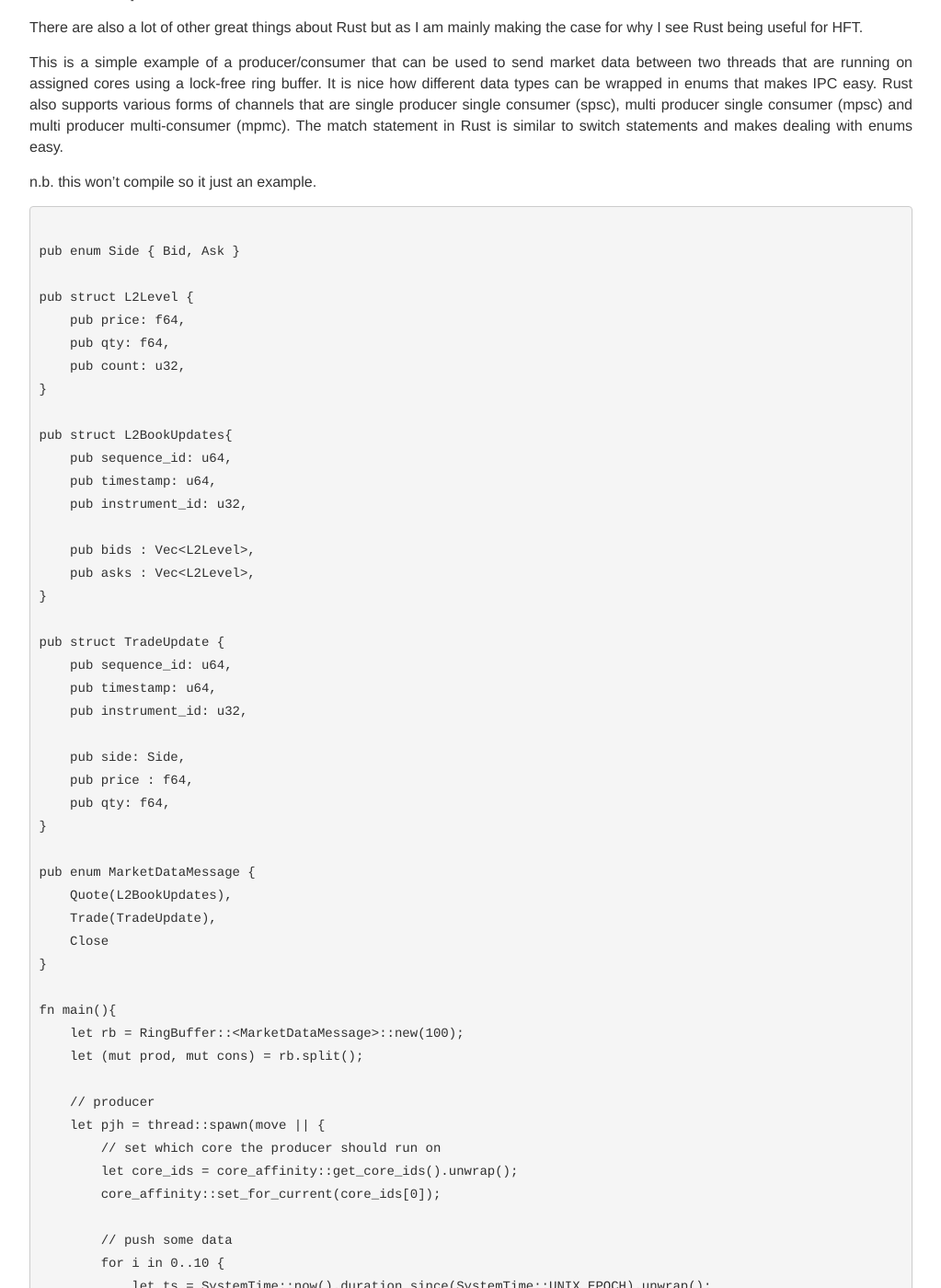
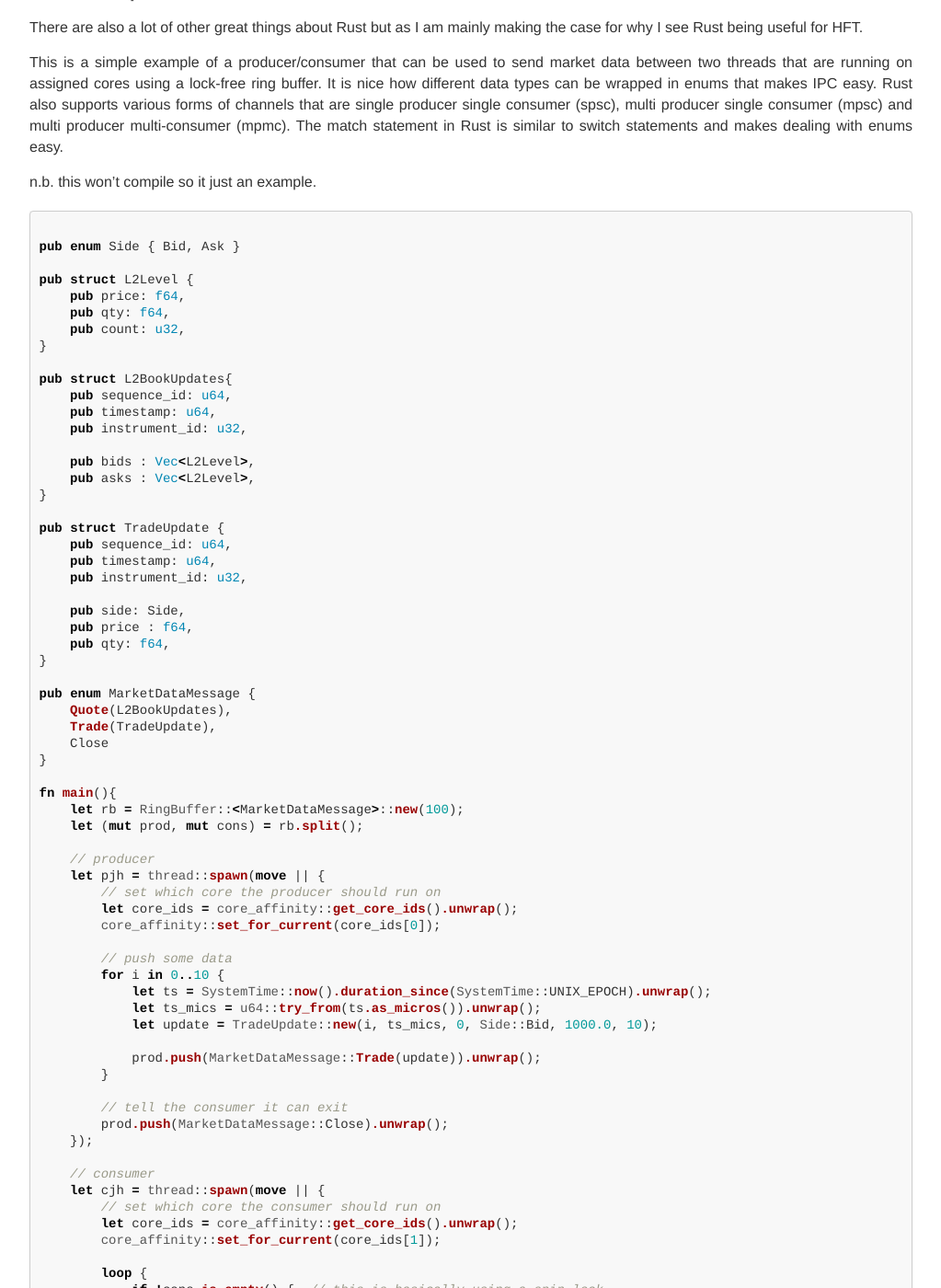
Before and after one commit to MarkRBest/markrbest.github.io, a Jekyll site: the page built from _posts/2021-05-12-hft-and-rust.md, in a window 1280 px wide and 1400 px high, scrolled down 1976 px. Shown: the whole window at 92% size, without its empty margins (128-1151 px from the left). Built offline with Jekyll 4.4.1, drawn with Linux system fonts in a browser that asks for light colours; nearby versions of some CDN libraries; comment, search, counter and statistics services are not loaded; some of the changed text lies outside the part shown.

Commit message:
change rust name

````diff
--- a/_posts/2021-05-12-hft-and-rust.md
+++ b/_posts/2021-05-12-hft-and-rust.md
@@ -81,7 +81,7 @@ multi producer single consumer (mpsc) and multi producer multi-consumer (mpmc).
 
 n.b. this won't compile so it just an example.
 
-```Rust
+```rust
 
 pub enum Side { Bid, Ask }
 
````
